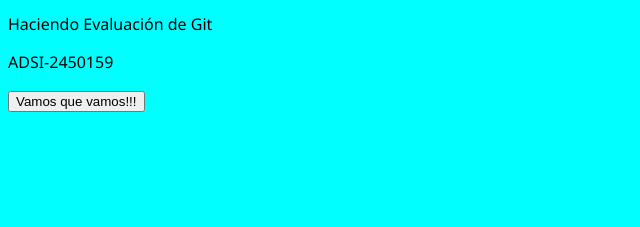
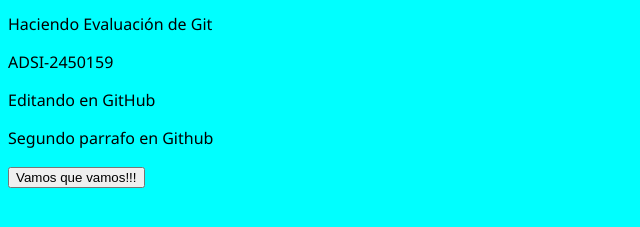
Before and after one commit to morita100604/gitevaluacion2, a plain HTML site: page index.html in a window 1280 px wide. Shown: the part 111-338 px from the top of the page, without its empty margins (0-640 px from the left). Drawn offline with Linux system fonts and the light colour scheme.

Commit message:
Editando Github

```diff
--- a/index.html
+++ b/index.html
@@ -13,6 +13,8 @@
     <p>Buenos días</p>
     <p>Haciendo Evaluación de Git</p>
     <p>ADSI-2450159</p>
+    <p>Editando en GitHub</p>
+    <p>Segundo parrafo en Github</p>
     <input type="button" onclick="saludar()" value="Vamos que vamos!!!" >
 </body>
 </html>
```
